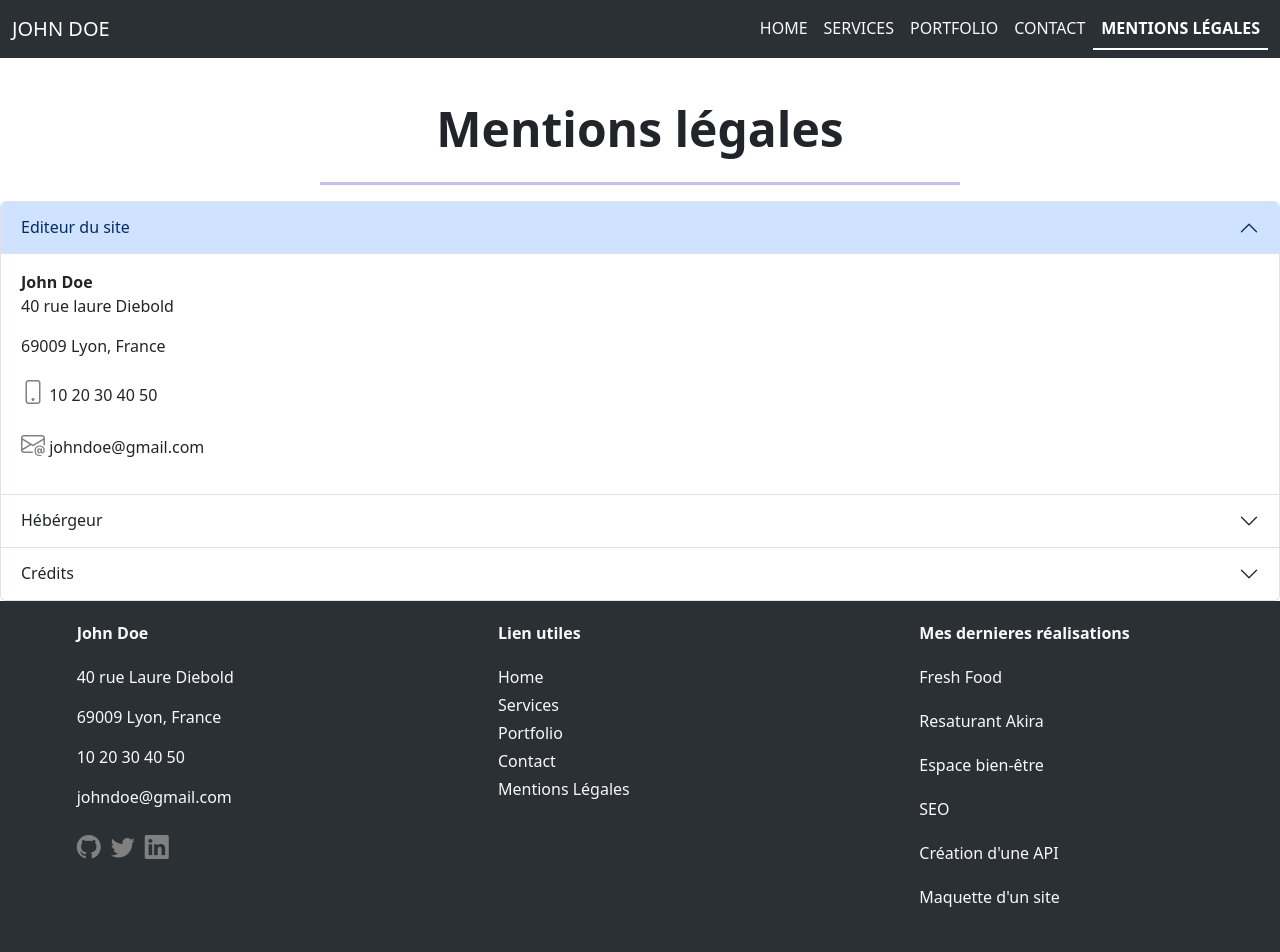
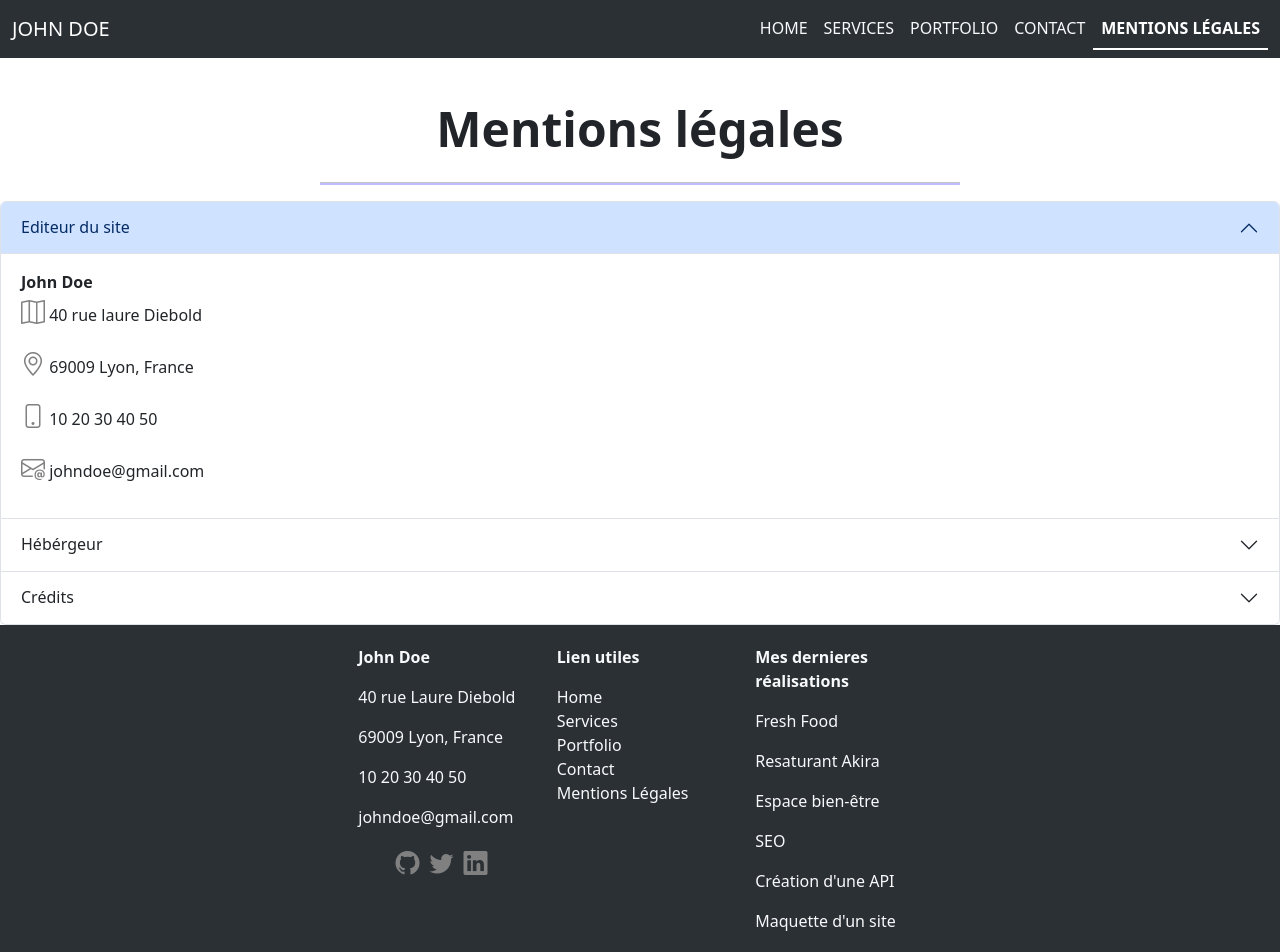
Before and after one commit to DigiDias/monportfolio, a React (Create React App) app: page /mentions in a window 1280 px wide. Shown: the top 952 px of the page. Built offline with nearby package versions, Linux system fonts and the light colour scheme.

Commit message:
correction du responsvive ecrans

```diff
--- a/src/App.css
+++ b/src/App.css
@@ -169,16 +169,17 @@ textarea{
 
 .popup{
   display: flex;
+  width: 100%;
 
-  width: 45rem;
   border-bottom: solid 2px grey;
 
 }
 
 
 .popup img{
-  width: 25rem;
-  height: 25rem;
+  width: 100%;
+  max-width: 25rem;
+  height: auto;
   margin-top: 20px;
   padding-top: 20px;
   padding-bottom: 20px;
@@ -247,3 +248,7 @@ li{
   box-shadow: 0 4px 8px rgba(0.3, 0.3, 0.3, 0.3); /* Ombre légère */
 
 }
+
+.john{
+  font-size: 1.2rem;
+}
--- a/src/Pages/Mentions.jsx
+++ b/src/Pages/Mentions.jsx
@@ -23,7 +23,7 @@ const Mentions = () => {
     </h2>
     <div id="panelsStayOpen-collapseOne" className="accordion-collapse collapse show">
       <div className="accordion-body">
-            <strong><User/></strong>
+            <strong><User /></strong>
             <Infocontact />
 
       </div>
--- a/src/components/Footer.js
+++ b/src/components/Footer.js
@@ -7,10 +7,10 @@ import User from "./user";
 
 const Footer = () => {
   return (
-    <footer className="footer bg-body-tertiary text-center" data-bs-theme="dark">
-      <div className="row justify-content-center">
-        <div className="col-md-4 col-sm-12 mb-3 text-start ps-5 d-flex flex-column align-items-center ">
-          <section className="adress d-flex flex-column gap-1 mb-0">
+    <footer className="footer bg-body-tertiary  d-flex justify-content-evenly" data-bs-theme="dark">
+      <div className="row justify-content-center ">
+        <section className="col-md-4 col-sm-12 mb-3 text-md-start text-center px-3 w-33">
+
             <p className="footer-title">
               <User />
             </p>
@@ -25,36 +25,36 @@ const Footer = () => {
                 <Link to="mailto:johndoe@gmail.com">johndoe@gmail.com</Link>
               </p>
             </adress>
-            <div className="icones">
+            <div className="icones d-flex justify-content-center">
             <a href="https://github.com/DigiDias" target="_blank"><i class="bi bi-github"></i></a>
             <a href="https://x.com/twitter" target="_blank"><i class="bi bi-twitter"></i></a>
             <a href="https://fr.linkedin.com/" target="_blank"><i class="bi bi-linkedin"></i></a>
 
             </div>
-          </section>
-        </div>
-        <div className="col-md-4 col-sm-12 mb-3 text-start ps-5 d-flex flex-column align-items-center">
-          <section className="d-flex flex-column gap-1 mb-0">
+
+        </section>
+        <section className="col-md-4 col-sm-12 mb-3 text-md-start text-center px-3 w-33">
+
             <p className="footer-title">Lien utiles</p>
-            <Link className="nav-link" aria-current="page" to="/">
+            <Link className="nav-link text-primary " aria-current="page" to="/">
               Home
             </Link>
-            <Link className="nav-link" to="/services">
+            <Link className="nav-link text-primary " to="/services">
               Services
             </Link>
-            <Link className="nav-link" to="/portfolio">
+            <Link className="nav-link text-primary " to="/portfolio">
               Portfolio
             </Link>
-            <Link className="nav-link" to="/contact">
+            <Link className="nav-link text-primary " to="/contact">
               Contact
             </Link>
-            <Link className="nav-link" to="/mentions">
+            <Link className="nav-link text-primary " to="/mentions">
               Mentions Légales
             </Link>
-          </section>
-        </div>
-        <div className="col-md-4 col-sm-12 mb-3 text-start ps-5 d-flex flex-column align-items-center">
-          <section className="d-flex flex-column gap-1 mb-0" id="dernRea">
+
+        </section>
+        <section className="col-md-4 col-sm-12 mb-3 text-md-start text-center px-3 w-33">
+
             <p className="footer-title ">Mes dernieres réalisations</p>
             <p>Fresh Food</p>
             <p>Resaturant Akira</p>
@@ -62,8 +62,8 @@ const Footer = () => {
             <p>SEO</p>
             <p>Création d'une API</p>
             <p>Maquette d'un site</p>
-          </section>
-        </div>
+
+        </section>
       </div>
     </footer>
   );
--- a/src/components/Navbar.js
+++ b/src/components/Navbar.js
@@ -8,7 +8,7 @@ const Navbar = () => {
     return (
         <nav className="navbar fixed-top navbar-expand-lg bg-body-tertiary navbar bg-primary" data-bs-theme="dark">
             <div className="container-fluid">
-                <a className="navbar-brand" href="#"><User/></a>
+                <a className="navbar-brand" ><User/></a>
                 <button className="navbar-toggler" type="button" data-bs-toggle="collapse" data-bs-target="#navbarNavAltMarkup" aria-controls="navbarNavAltMarkup" aria-expanded="false" aria-label="Toggle navigation">
                     <span className="navbar-toggler-icon"></span>
                 </button>
--- a/src/components/dedale.js
+++ b/src/components/dedale.js
@@ -29,16 +29,16 @@ const Dedale = () => {
         <div className="popup-me d-flex flex-column">
     <ul className="d-flex flex-column">
       <li><i className="bi bi-person"></i> {users.name}</li>
-      <hr></hr>
+      <hr className="w-100"></hr>
       <li></li>
-      <hr></hr>
+      <hr className="w-100"></hr>
       <li><i class="bi bi-card-text"></i> {users.bio}</li>
 
-      <hr></hr>
+      <hr className="w-100"></hr>
       <li><i class="bi bi-box"></i> Repositeries : {users.public_repos}</li>
-      <hr></hr>
+      <hr className="w-100"></hr>
       <li><i class="bi bi-people"></i> Followers : {users.followers}</li>
-      <hr></hr>
+      <hr className="w-100"></hr>
       <li><i class="bi bi-people"></i> Following : {users.following}</li>
     </ul>
 
--- a/src/components/infocontact.js
+++ b/src/components/infocontact.js
@@ -9,8 +9,8 @@ const Infocontact = ()=>{
     return(
         <address className="infoContact">
 
-        <p>40 rue laure Diebold</p>
-        <p>69009 Lyon, France</p>
+        <p><i class="bi bi-map"></i> 40 rue laure Diebold</p>
+        <p><i class="bi bi-geo-alt"></i> 69009 Lyon, France</p>
 
       <p><Link to="tel:1020304050"><i class="bi bi-phone"></i> 10 20 30 40 50</Link></p>
       <p><Link to="mailto:johndoe@gmail.com"><i class="bi bi-envelope-at"></i> johndoe@gmail.com</Link></p>
--- a/src/components/user.js
+++ b/src/components/user.js
@@ -4,7 +4,9 @@ import "bootstrap/dist/css/bootstrap.min.css";
 
 const User = () =>{
     return(
+
         "John Doe"
+
     )
 }
 
--- a/src/styles/navbar-footer.scss
+++ b/src/styles/navbar-footer.scss
@@ -54,3 +54,7 @@ i{
  i:hover {
   opacity: 0.7; /* Rend l'icône plus claire */
 }
+
+.nav-link:hover{
+  color: rgb(65, 134, 219) !important;
+}
```
